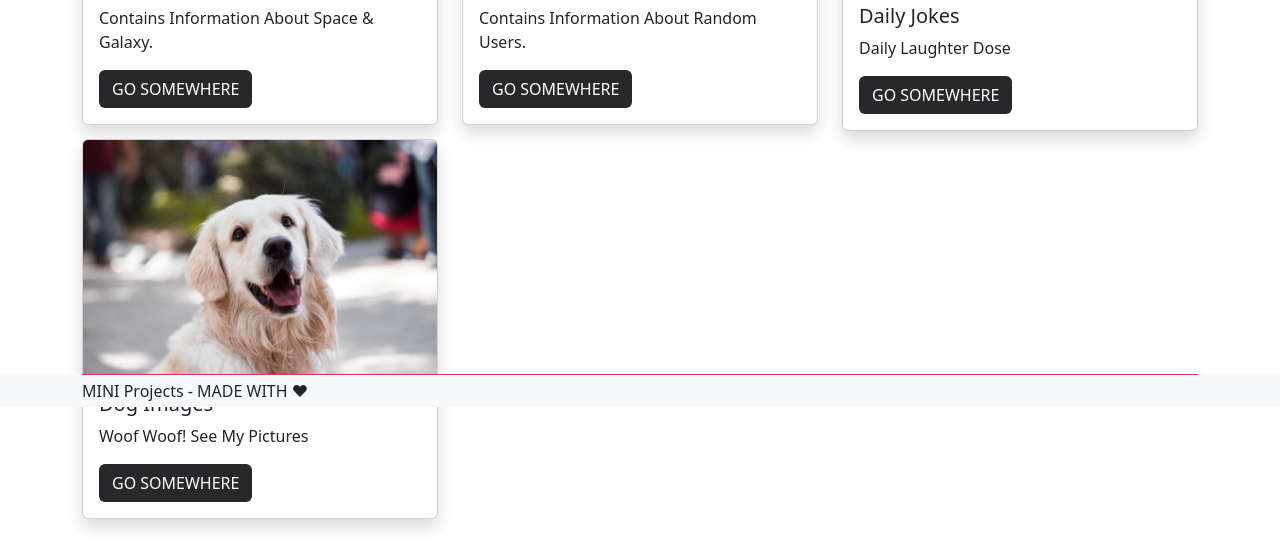
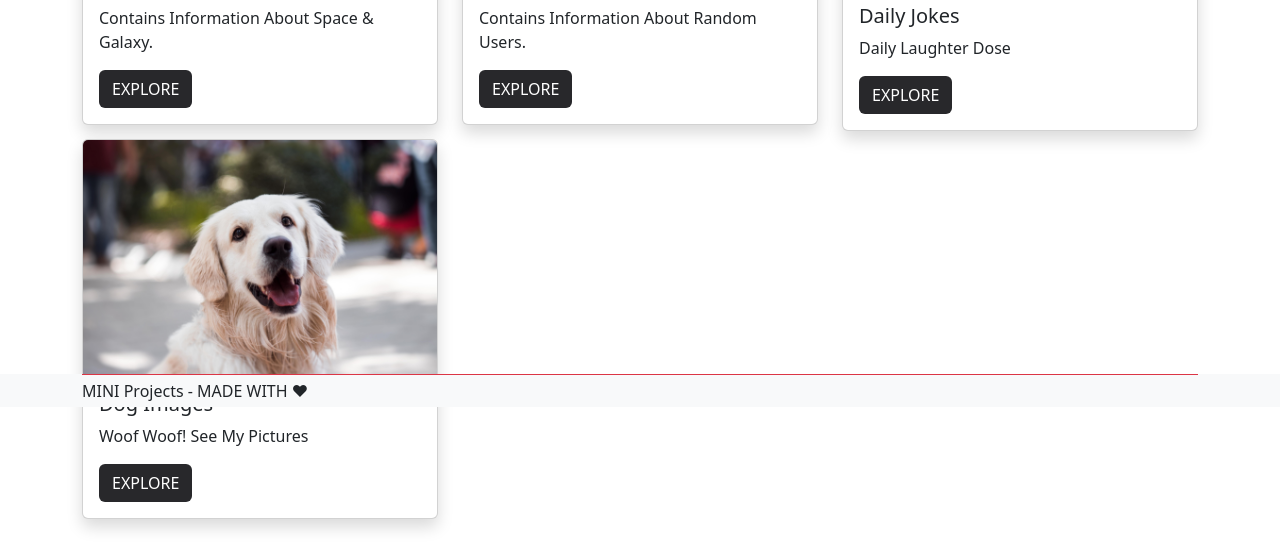
Before and after one commit to saurabh-gawade-29/my-app, a React (Create React App) app: page / in a window 1280 px wide. Shown: the part 393-945 px from the top of the page. Built offline with nearby package versions, Linux system fonts and the light colour scheme.

Commit message:
BTN name change

```diff
--- a/src/components/Homepage/Homepage.js
+++ b/src/components/Homepage/Homepage.js
@@ -19,7 +19,7 @@ const Homepage = () => {
                 Contains Information About Space & Galaxy.
               </p>
               <Link to="/astro" className="btn mat-balck-btn ">
-                Go somewhere
+                Explore
               </Link>
             </div>
           </div>
@@ -33,7 +33,7 @@ const Homepage = () => {
                 Contains Information About Random Users.
               </p>
               <Link to="/user" className="btn mat-balck-btn ">
-                Go somewhere
+                Explore
               </Link>
             </div>
           </div>
@@ -45,7 +45,7 @@ const Homepage = () => {
               <h5 className="card-title text-truncate">Daily Jokes</h5>
               <p className="card-text">Daily Laughter Dose</p>
               <Link to="/joke" className="btn mat-balck-btn ">
-                Go somewhere
+                Explore
               </Link>
             </div>
           </div>
@@ -59,7 +59,7 @@ const Homepage = () => {
               <h5 className="card-title text-truncate">Dog Images</h5>
               <p className="card-text">Woof Woof! See My Pictures</p>
               <Link to="/dog" className="btn mat-balck-btn ">
-                Go somewhere
+                Explore
               </Link>
             </div>
           </div>
```
